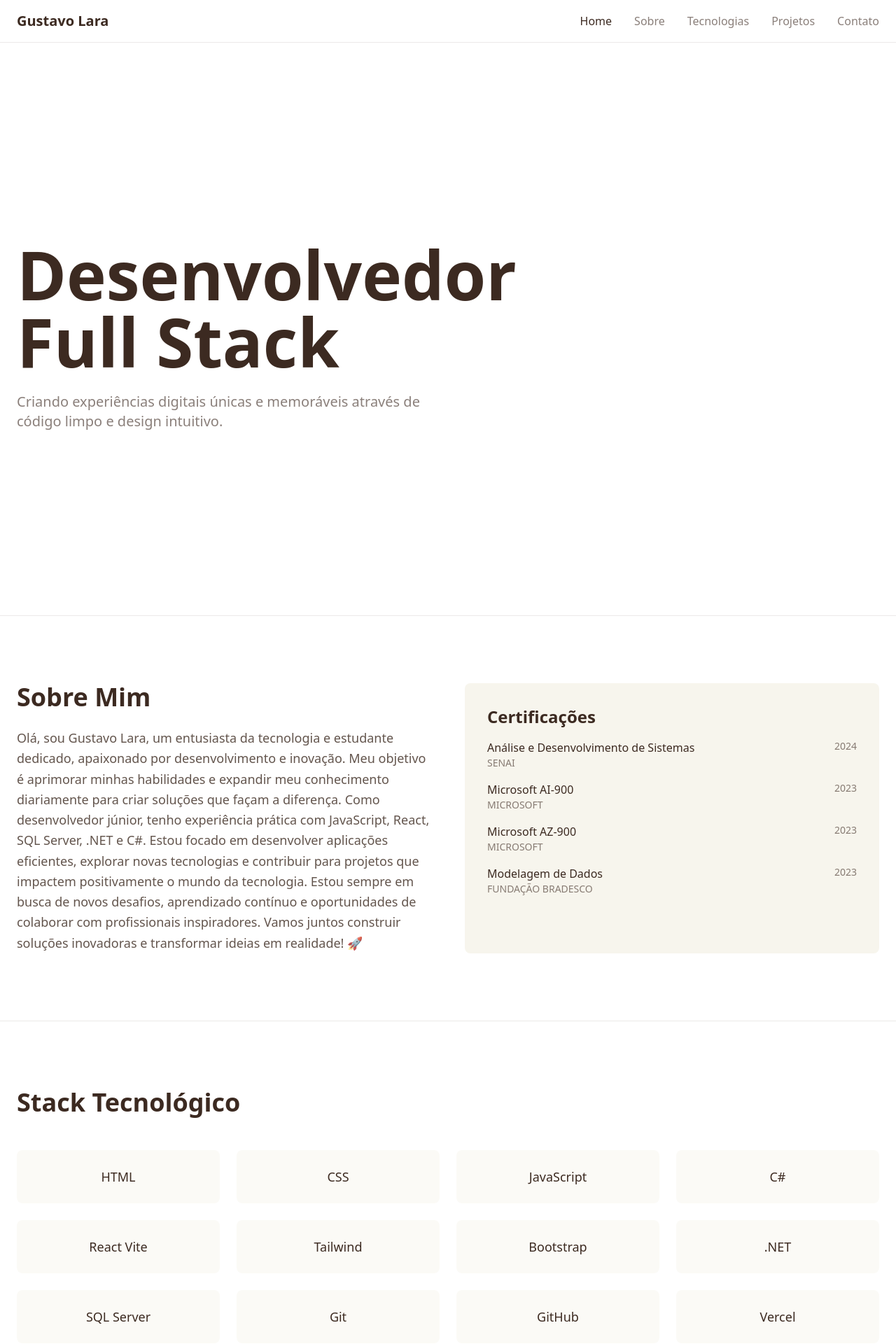
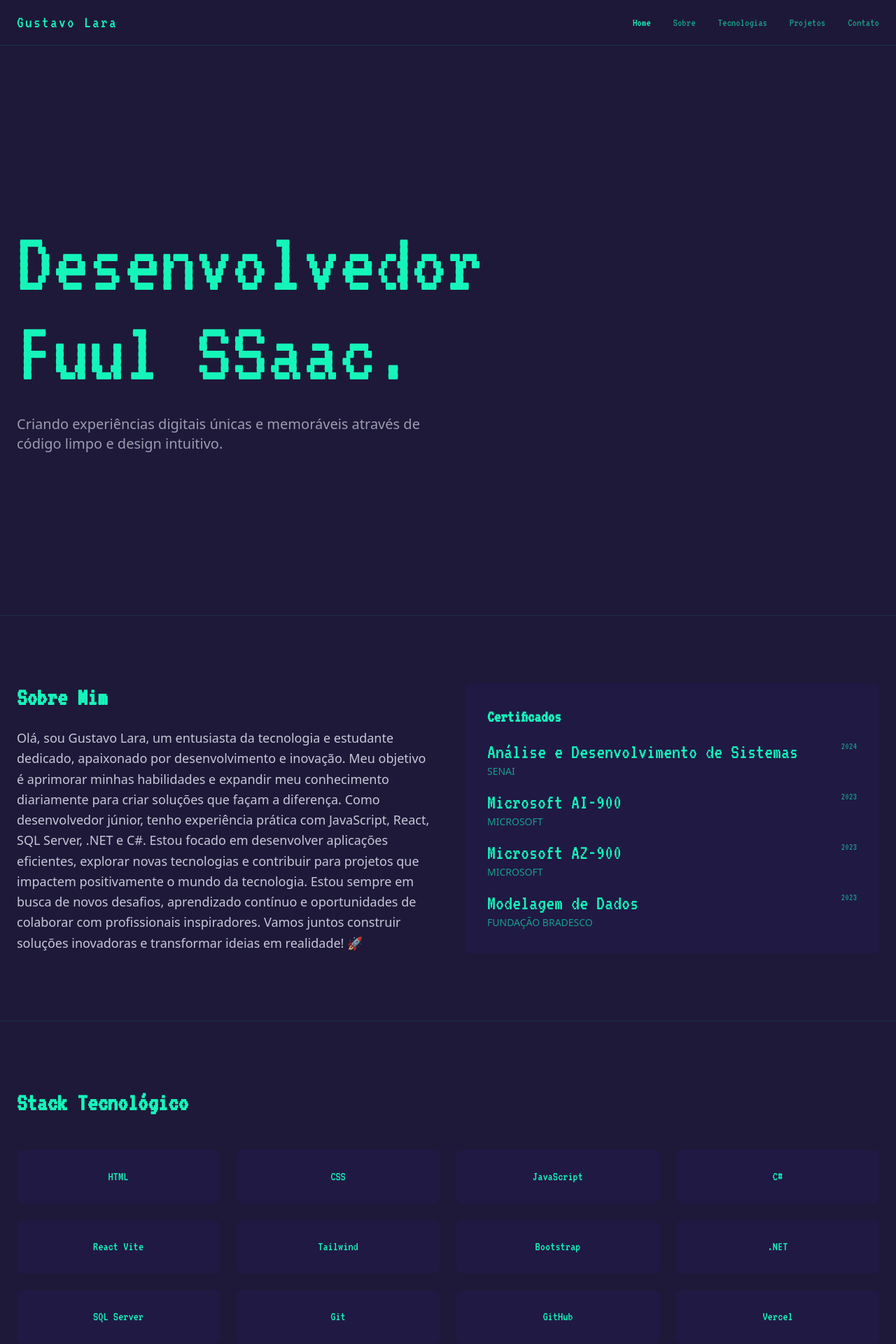
Before and after one commit to gustavo-lara/portifolio, a React (Vite) app: page / in a window 1280 px wide. Shown: the top 1920 px of the page at 70% size. Built offline with nearby package versions, Linux system fonts and the light colour scheme.

Commit message:
Design pronto.

```diff
--- a/index.html
+++ b/index.html
@@ -1,13 +1,17 @@
 <!doctype html>
 <html lang="en">
+
 <head>
   <meta charset="UTF-8" />
   <link rel="icon" type="image/svg+xml" href="/vite.svg" />
+  <link href="https://fonts.googleapis.com/css2?family=VT323&display=swap" rel="stylesheet">
   <meta name="viewport" content="width=device-width, initial-scale=1.0" />
   <title>gustavo-lara</title>
 </head>
+
 <body>
   <div id="root"></div>
   <script type="module" src="/src/main.jsx"></script>
 </body>
+
 </html>
--- a/src/App.jsx
+++ b/src/App.jsx
@@ -1,11 +1,10 @@
-import React, { useState, useEffect } from 'react';
+import React, { useState, useEffect, useRef } from 'react';
 import { Menu, X, ArrowUpRight, Github, Linkedin, Mail } from 'lucide-react';
 import { Link } from 'react-scroll';
 import { motion } from 'framer-motion';
 
-import devflix from "./img/devflix.png"
-import mercedes from "./img/mercedes-dev.png"
-
+import devflix from "./img/devflix.png";
+import mercedes from "./img/mercedes-dev.png";
 
 const App = () => {
   const [isMenuOpen, setIsMenuOpen] = useState(false);
@@ -34,31 +33,47 @@ const App = () => {
     setIsMenuOpen(false);
   };
 
+  const [firstLineText, setFirstLineText] = useState("");  // Texto para "Desenvolvedor"
+  const [secondLineText, setSecondLineText] = useState("");  // Texto para "Full Stack"
+  const firstLine = "Deesenvolvedor";
+  const secondLine = "Fuull Stack.";
+  const firstLineIndexRef = useRef(0); // Para controlar o índice da primeira linha
+  const secondLineIndexRef = useRef(0); // Para controlar o índice da segunda linha
+
+  useEffect(() => {
+    const interval = setInterval(() => {
+      if (firstLineIndexRef.current < firstLine.length) {
+        setFirstLineText(prevText => prevText + firstLine.charAt(firstLineIndexRef.current));
+        firstLineIndexRef.current++;
+      } else if (secondLineIndexRef.current < secondLine.length) {
+        setSecondLineText(prevText => prevText + secondLine.charAt(secondLineIndexRef.current));
+        secondLineIndexRef.current++;
+      } else {
+        clearInterval(interval); // Para o intervalo quando os dois textos forem exibidos
+      }
+    }, 150); // Ajuste a velocidade da digitação
+
+    return () => clearInterval(interval); // Limpa o intervalo quando o componente for desmontado
+  }, []);
+
+
 
   return (
-    <div className="bg-white min-h-screen">
+    <div className="bg-[#1e1939] min-h-screen">
+
       {/* Header Fixo */}
 
-
-      <header className="fixed top-0 left-0 right-0 bg-white/90 backdrop-blur-sm z-50 border-b border-[#3C2A21]/10">
+      <header className="fixed top-0 left-0 right-0 bg-[#1e1939]/90 backdrop-blur-sm z-50 border-b border-[#15F5BA]/10">
         <motion.div
           className="container mx-auto px-6 py-4 flex justify-between items-center"
           initial={{ y: -100, opacity: 0 }}
           animate={{ y: 0, opacity: 1 }}
           transition={{ duration: 0.8, ease: "easeOut" }}
         >
-          <h1 className="text-[#3C2A21] text-xl font-bold">Gustavo Lara</h1>
-
-          {/* Menu Mobile */}
-          <button
-            onClick={() => setIsMenuOpen(!isMenuOpen)}
-            className="md:hidden p-2"
-          >
-            {isMenuOpen ? <X size={24} /> : <Menu size={24} />}
-          </button>
+          <h1 className="text-[#15F5BA] text-2xl font-vt323 tracking-widest">Gustavo Lara</h1>
 
           {/* Menu Desktop */}
-          <nav className="hidden md:flex gap-8">
+          <nav className="hidden md:flex gap-8 font-vt323">
             {['home', 'sobre', 'tecnologias', 'projetos', 'contato'].map((item) => (
               <Link
                 key={item}
@@ -67,8 +82,8 @@ const App = () => {
                 duration={500}
                 offset={-100}
                 className={`capitalize cursor-pointer ${activeSection === item
-                  ? 'text-[#3C2A21]'
-                  : 'text-[#3C2A21]/60 hover:text-[#3C2A21]'
+                  ? 'text-[#15F5BA]'
+                  : 'text-[#15F5BA]/60 hover:text-[#15F5BA]'
                   } transition-colors`}
               >
                 {item}
@@ -80,12 +95,12 @@ const App = () => {
         {/* Menu Mobile Expandido */}
         {isMenuOpen && (
           <motion.div
-            className="md:hidden absolute top-full left-0 right-0 bg-white border-b border-[#3C2A21]/10"
+            className="md:hidden absolute top-full left-0 right-0 bg-white font-vt323 border-b border-[#15F5BA]/10"
             initial={{ opacity: 0, y: -20 }}
             animate={{ opacity: 1, y: 0 }}
             transition={{ duration: 0.5 }}
           >
-            <nav className="container mx-auto px-6 py-4 flex flex-col gap-4">
+            <nav className="container mx-auto px-6 py-4 flex flex-col gap-4 font-vt323">
               {['home', 'sobre', 'tecnologias', 'projetos', 'contato'].map((item) => (
                 <Link
                   key={item}
@@ -95,8 +110,8 @@ const App = () => {
                   offset={-100}
                   onClick={() => setIsMenuOpen(false)}
                   className={`capitalize text-left ${activeSection === item
-                    ? 'text-[#3C2A21]'
-                    : 'text-[#3C2A21]/60'
+                    ? 'text-[#15F5BA]'
+                    : 'text-[#15F5BA]/60'
                     }`}
                 >
                   {item}
@@ -110,19 +125,20 @@ const App = () => {
 
 
       {/* Conteúdo Principal */}
-      < main className="pt-20" >
+      < main className="pt-20 bg-[#1e1939]" >
         {/* Hero Section */}
-        <section id="home" className="min-h-screen flex items-center border-b border-[#3C2A21]/10">
+        <section id="home" className="min-h-screen flex items-center border-b border-[#15F5BA]/10">
           <motion.div
             className="container mx-auto px-6"
             initial={{ opacity: 0, y: -50 }}
             animate={{ opacity: 1, y: 0 }}
             transition={{ duration: 1 }}
           >
-            <h1 className="text-6xl md:text-8xl font-bold text-[#3C2A21] mb-6">
-              Desenvolvedor<br />Full Stack
+            <h1 className="text-6xl md:text-9xl text-[#15F5BA] mb-6 font-vt323">
+              <span>{firstLineText}</span><br />
+              <span>{secondLineText}</span>
             </h1>
-            <p className="text-xl text-[#3C2A21]/60 max-w-xl">
+            <p className="text-xl text-[#F0F3FF]/60 max-w-xl">
               Criando experiências digitais únicas e memoráveis através de código limpo e design intuitivo.
             </p>
           </motion.div>
@@ -130,7 +146,7 @@ const App = () => {
 
 
         {/* Sobre */}
-        <section id="sobre" className="py-24 border-b border-[#3C2A21]/10">
+        <section id="sobre" className="py-24 border-b border-[#15F5BA]/10">
           <motion.div
             className="container mx-auto px-6"
             initial={{ opacity: 0, y: 50 }}
@@ -140,15 +156,15 @@ const App = () => {
           >
             <div className="grid md:grid-cols-2 gap-12">
               <div>
-                <h2 className="text-4xl font-bold text-[#3C2A21] mb-6">Sobre Mim</h2>
-                <p className="text-lg text-[#3C2A21]/80 leading-relaxed">
+                <h2 className="text-4xl font-bold text-[#15F5BA] mb-6 font-vt323">Sobre Mim</h2>
+                <p className="text-lg text-[#F0F3FF]/80 leading-relaxed">
                   Olá, sou Gustavo Lara, um entusiasta da tecnologia e estudante dedicado, apaixonado por desenvolvimento e inovação. Meu objetivo é aprimorar minhas habilidades e expandir meu conhecimento diariamente para criar soluções que façam a diferença.
                   Como desenvolvedor júnior, tenho experiência prática com JavaScript, React, SQL Server, .NET e C#. Estou focado em desenvolver aplicações eficientes, explorar novas tecnologias e contribuir para projetos que impactem positivamente o mundo da tecnologia.
                   Estou sempre em busca de novos desafios, aprendizado contínuo e oportunidades de colaborar com profissionais inspiradores. Vamos juntos construir soluções inovadoras e transformar ideias em realidade! 🚀
                 </p>
               </div>
-              <div className="bg-[#D5CEA3]/20 rounded-lg p-8">
-                <h3 className="text-2xl font-bold text-[#3C2A21] mb-4">Certificações</h3>
+              <div className="bg-[#3825a4]/10 rounded-lg p-8">
+                <h3 className="text-2xl font-bold text-[#15F5BA] mb-4 font-vt323">Certificados</h3>
                 <div className="space-y-4">
                   {[
                     {
@@ -174,10 +190,10 @@ const App = () => {
                   ].map((cert) => (
                     <div key={cert.title} className="flex justify-between items-start">
                       <div>
-                        <h4 className="font-medium text-[#3C2A21]">{cert.title}</h4>
-                        <p className="text-sm text-[#3C2A21]/60">{cert.org}</p>
+                        <h2 className="text-4xl md:text-6xl lg:text-3xl text-[#15F5BA] font-vt323">{cert.title}</h2>
+                        <p className="text-sm text-[#15F5BA]/60">{cert.org}</p>
                       </div>
-                      <span className="text-sm text-[#3C2A21]/60">{cert.year}</span>
+                      <span className="text-sm text-[#15F5BA]/60 font-vt323">{cert.year}</span>
                     </div>
                   ))}
                 </div>
@@ -188,10 +204,10 @@ const App = () => {
 
         {/* Tecnologias */}
 
-        <section id="tecnologias" className="py-24 border-b border-[#3C2A21]/10">
+        <section id="tecnologias" className="py-24 border-b border-[#15F5BA]/10">
           <div className="container mx-auto px-6">
             <motion.h2
-              className="text-4xl font-bold text-[#3C2A21] mb-12"
+              className="text-4xl font-bold text-[#15F5BA] mb-12 font-vt323"
               initial={{ opacity: 0, y: -20 }}
               whileInView={{ opacity: 1, y: 0 }}
               transition={{ duration: 0.8 }}
@@ -199,7 +215,7 @@ const App = () => {
             >
               Stack Tecnológico
             </motion.h2>
-            <div className="grid grid-cols-2 md:grid-cols-4 gap-6">
+            <div className="grid grid-cols-2 md:grid-cols-4 gap-6 font-vt323">
               {[
                 { name: "HTML" },
                 { name: "CSS" },
@@ -218,7 +234,7 @@ const App = () => {
               ].map((tech, index) => (
                 <motion.div
                   key={tech.name}
-                  className="p-6 bg-[#D5CEA3]/10 rounded-lg hover:bg-[#D5CEA3]/20
+                  className="p-6 bg-[#3825a4]/10 rounded-lg hover:bg-[#3153cb]/20
             transition-colors group cursor-pointer"
                   initial={{ opacity: 0, y: 20 }}
                   whileInView={{ opacity: 1, y: 0 }}
@@ -226,7 +242,7 @@ const App = () => {
                   viewport={{ once: true }}
                 >
                   <div className="flex items-center justify-center space-x-4">
-                    <p className="text-lg font-medium text-[#3C2A21] group-hover:translate-x-2 transition-transform">
+                    <p className="text-lg font-medium text-[#15F5BA] group-hover:translate-x-2 transition-transform">
                       {tech.name}
                     </p>
                   </div>
@@ -241,10 +257,10 @@ const App = () => {
 
         {/* Projetos */}
 
-        <section id="projetos" className="py-24 border-b border-[#3C2A21]/10">
+        <section id="projetos" className="py-24 border-b border-[#15F5BA]/10">
           <div className="container mx-auto px-6">
             <motion.h2
-              className="text-4xl font-bold text-[#3C2A21] mb-12"
+              className="text-4xl font-bold text-[#15F5BA] mb-12 font-vt323"
               initial={{ opacity: 0, y: -20 }}
               whileInView={{ opacity: 1, y: 0 }}
               transition={{ duration: 0.8 }}
@@ -283,7 +299,7 @@ const App = () => {
                     rel="noopener noreferrer"
                     className="block"
                   >
-                    <div className="aspect-video bg-[#D5CEA3]/10 rounded-lg mb-4 overflow-hidden">
+                    <div className="aspect-video bg-[#F0F3FF]/10 rounded-lg mb-4 overflow-hidden">
                       <motion.img
                         src={project.image}
                         alt={project.title}
@@ -293,7 +309,7 @@ const App = () => {
                         transition={{ duration: 0.3 }}
                       />
                     </div>
-                    <h3 className="text-xl font-medium text-[#3C2A21] mb-2 flex items-center gap-2">
+                    <h3 className="text-xl font-medium text-[#15F5BA] mb-2 flex items-center gap-2 font-vt323">
                       {project.title}
                       <ArrowUpRight
                         size={20}
@@ -301,12 +317,12 @@ const App = () => {
                       />
                     </h3>
                   </a>
-                  <p className="text-[#3C2A21]/60 mb-4">{project.desc}</p>
-                  <div className="flex gap-2">
+                  <p className="text-[#F0F3FF]/60 mb-4">{project.desc}</p>
+                  <div className="flex gap-2 font-vt323">
                     {project.tech.map((t) => (
                       <span
                         key={t}
-                        className="px-3 py-1 text-sm bg-[#D5CEA3]/20 rounded-full text-[#3C2A21]"
+                        className="px-3 py-1 text-sm bg-[#F0F3FF]/20 rounded-full text-[#15F5BA]"
                       >
                         {t}
                       </span>
@@ -327,7 +343,7 @@ const App = () => {
           <div className="container mx-auto px-6">
             <div className="max-w-2xl mx-auto text-center">
               <motion.h2
-                className="text-4xl font-bold text-[#3C2A21] mb-6"
+                className="text-4xl font-bold text-[#15F5BA] mb-6 font-vt323"
                 initial={{ opacity: 0, y: -20 }}
                 whileInView={{ opacity: 1, y: 0 }}
                 transition={{ duration: 0.8 }}
@@ -336,7 +352,7 @@ const App = () => {
                 Vamos Conversar?
               </motion.h2>
               <motion.p
-                className="text-lg text-[#3C2A21]/60 mb-8"
+                className="text-lg text-[#F0F3FF]/60 mb-8"
                 initial={{ opacity: 0, y: 20 }}
                 whileInView={{ opacity: 1, y: 0 }}
                 transition={{ duration: 0.8, delay: 0.2 }}
@@ -355,7 +371,7 @@ const App = () => {
                   href="https://github.com/gustavo-lara"
                   target="_blank"
                   rel="noopener noreferrer"
-                  className="p-3 text-[#3C2A21]/60 hover:text-[#3C2A21] transition-colors"
+                  className="p-3 text-[#15F5BA]/60 hover:text-[#15F5BA] transition-colors"
                   whileHover={{ scale: 1.1 }}
                   transition={{ duration: 0.3 }}
                 >
@@ -365,7 +381,7 @@ const App = () => {
                   href="https://www.linkedin.com/in/gustavo-lara-2950a32b3/"
                   target="_blank"
                   rel="noopener noreferrer"
-                  className="p-3 text-[#3C2A21]/60 hover:text-[#3C2A21] transition-colors"
+                  className="p-3 text-[#15F5BA]/60 hover:text-[#15F5BA] transition-colors"
                   whileHover={{ scale: 1.1 }}
                   transition={{ duration: 0.3 }}
                 >
@@ -373,7 +389,7 @@ const App = () => {
                 </motion.a>
                 <motion.a
                   href="mailto:gustavolara63719@gmail.com"
-                  className="p-3 text-[#3C2A21]/60 hover:text-[#3C2A21] transition-colors"
+                  className="p-3 text-[#15F5BA]/60 hover:text-[#15F5BA] transition-colors"
                   whileHover={{ scale: 1.1 }}
                   transition={{ duration: 0.3 }}
                 >
--- a/src/index.css
+++ b/src/index.css
@@ -1,5 +1,3 @@
 @tailwind base;
 @tailwind components;
 @tailwind utilities;
-
-/* Adicione outras personalizações de CSS aqui se necessário */
--- a/tailwind.config.js
+++ b/tailwind.config.js
@@ -6,6 +6,9 @@ export default {
   ],
   theme: {
     extend: {
+      fontFamily: {
+        vt323: ['VT323', 'monospace'],
+      },
       animation: {
         'glitch': 'glitch 1s infinite',
         'matrix-rain': 'matrix-rain 2s linear infinite',
@@ -24,4 +27,4 @@ export default {
     },
   },
   plugins: [],
-}
+};
```
Lines whose indentation alone changed are shown as unchanged.
